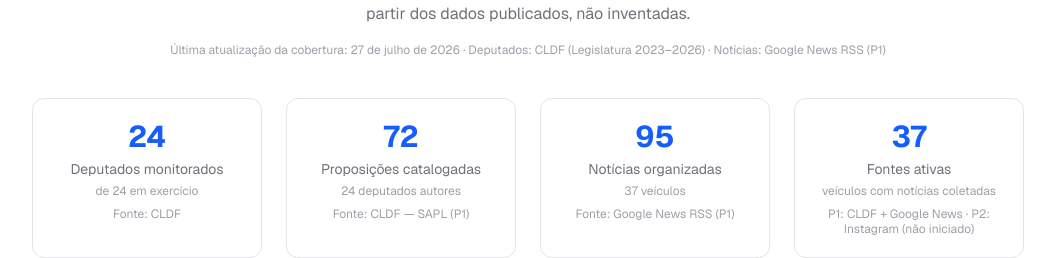
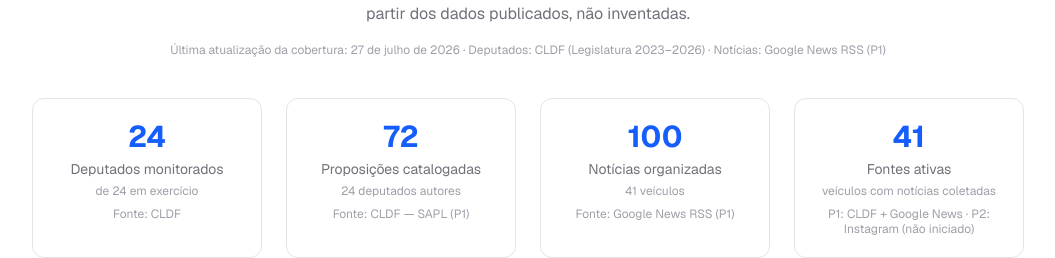
Before and after one commit to gustavomelofr/deputados-distritais-df-2026, a Next.js app: page / in a window 1280 px wide. Shown: the part 2966-3224 px from the top of the page, without its empty margins (112-1167 px from the left). Built offline with nearby package versions, Linux system fonts and the light colour scheme.

Commit message:
feat(loop): atualização aprovada 2026-07-28T14-59-36-988Z (#126)
Co-authored-by: Agente Contínuo <agente@deputadosdistritais.dev>

```diff
--- a/src/data/noticias.ts
+++ b/src/data/noticias.ts
@@ -1141,4 +1141,64 @@ export const noticias: Noticia[] = [
     resumo: 'A governadora Celina Leão (PP) lançou pré-candidatura ao GDF em Ceilândia, confirmando Gustavo Rocha (Republicanos) como vice; o ato reuniu lideranças como o presidente da CLDF Wellington Luiz e os distritais Pepa (PP) e Eduardo Pedrosa (União Brasil), além de 12 partidos da coligação.',
     deputadosRelacionados: ['wellington-luiz', 'pepa', 'eduardo-pedrosa'],
   },
+  {
+    id: 'n96',
+    titulo: 'Izalci diz que "sonho" de disputar o GDF foi adiado pelo PL',
+    fonte: 'Correio Braziliense',
+    url: 'https://www.correiobraziliense.com.br/politica/2026/07/7466704-izalci-diz-que-sonho-de-disputar-o-gdf-foi-adiado-pelo-pl.html',
+    data: '2026-07-23',
+    coletadaEm: '2026-07-28',
+    verificadaEm: '2026-07-28',
+    tipo: 'movimentacao_publica',
+    resumo: 'O senador Izalci Lucas (PL-DF), líder da oposição no Congresso, desistiu da corrida ao GDF e confirmou que será candidato a deputado federal em 2026, atribuindo a decisão ao compromisso do PL com a reeleição de Celina Leão (PP) firmado por Michelle Bolsonaro.',
+    deputadosRelacionados: [],
+  },
+  {
+    id: 'n97',
+    titulo: 'Rogério Ulysses (Avante) supera deputados com mandato e entra no grupo dos 16 mais lembrados para a CLDF',
+    fonte: 'INFO DF',
+    url: 'https://infodf.com.br/rogerio-ulyssesavante-surpreende-supera-deputados-com-mandato-e-entra-no-grupo-dos-16-mais-lembrados-para-a-cldf/',
+    data: '2026-07-21',
+    coletadaEm: '2026-07-28',
+    verificadaEm: '2026-07-28',
+    tipo: 'posicao_politica',
+    resumo: 'Pesquisa do Instituto Gazeta de Pesquisas (IGAPE), registrada no TSE sob nº DF-09796/2026, coloca o pré-candidato Rogério Ulysses (Avante) com 1,6% das intenções de voto para a CLDF, à frente de parlamentares em exercício como Eduardo Pedrosa, Hermeto, Max Maciel, Thiago Manzoni, Iolando, Jorge Vianna, Wellington Luiz e Martins Machado.',
+    deputadosRelacionados: ['eduardo-pedrosa', 'hermeto', 'max-maciel', 'thiago-manzoni', 'iolando', 'jorge-vianna', 'wellington-luiz', 'martins-machado'],
+  },
+  {
+    id: 'n98',
+    titulo: 'Paraná Pesquisas: Leila do Vôlei e Michelle lideram corrida ao Senado no DF',
+    fonte: 'Band',
+    url: 'https://www.band.com.br/politica/eleicoes/2026/parana-pesquisas-leila-do-volei-e-michelle-lideram-corrida-ao-senado-no-df-202607192335',
+    data: '2026-07-20',
+    coletadaEm: '2026-07-28',
+    verificadaEm: '2026-07-28',
+    tipo: 'posicao_politica',
+    resumo: 'Levantamento do Instituto Paraná Pesquisas (registro TSE DF-01326/2026) mostra Leila do Vôlei (PDT) com 39,2% e Michelle Bolsonaro (PL) com 36% das intenções de voto no principal cenário estimulado para o Senado pelo DF, seguidas por Erika Kokay (PT, 28,4%), Bia Kicis (PL, 18,3%), Rafael Prudente (MDB, 15,6%) e Sebastião Coelho (Novo, 9,8%).',
+    deputadosRelacionados: [],
+  },
+  {
+    id: 'n99',
+    titulo: 'Celina Leão lidera disputa pelo Governo do DF e tem 58,3% de aprovação',
+    fonte: 'Jornal Capital Federal',
+    url: 'https://jornalcapitalfederal.com.br/2026/07/21/celina-leao-lidera-disputa-pelo-governo-do-df-e-tem-583-de-aprovacao/',
+    data: '2026-07-21',
+    coletadaEm: '2026-07-28',
+    verificadaEm: '2026-07-28',
+    tipo: 'posicao_politica',
+    resumo: 'Pesquisa Paraná Pesquisas (DF-01326/2026) mostra Celina Leão (PP) à frente da corrida pelo GDF com 34,6% no cenário com Arruda (28,1%) e 45,9% sem o ex-governador; a gestão Celina tem 58,3% de aprovação e 37,6% de desaprovação; a deputada distrital Paula Belmonte (PSDB) aparece com 3,6% e 7,2% nos dois cenários.',
+    deputadosRelacionados: ['paula-belmonte'],
+  },
+  {
+    id: 'n100',
+    titulo: 'Arruda pode disputar o GDF em 2026? Entenda o que diz a Lei da Ficha Limpa sobre o ex-governador',
+    fonte: 'ND Mais',
+    url: 'https://ndmais.com.br/politica/arruda-pode-disputar-o-gdf-em-2026-entenda-o-caso/',
+    data: '2026-07-20',
+    coletadaEm: '2026-07-28',
+    verificadaEm: '2026-07-28',
+    tipo: 'posicao_politica',
+    resumo: 'Pré-candidato do PSD ao Palácio do Buriti, José Roberto Arruda afirma ter voltado a ser elegível após mudanças na Lei da Ficha Limpa (LC 219/2025), mas a definição caberá à Justiça Eleitoral no momento do registro da candidatura; o ex-governador negocia aliança com o Avante de Gim Argello e conta com Paulo Octávio (PSD) como pré-candidato ao Senado.',
+    deputadosRelacionados: [],
+  },
 ];
```
